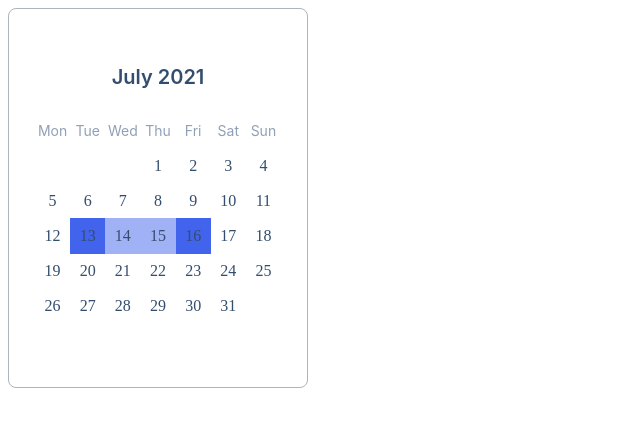
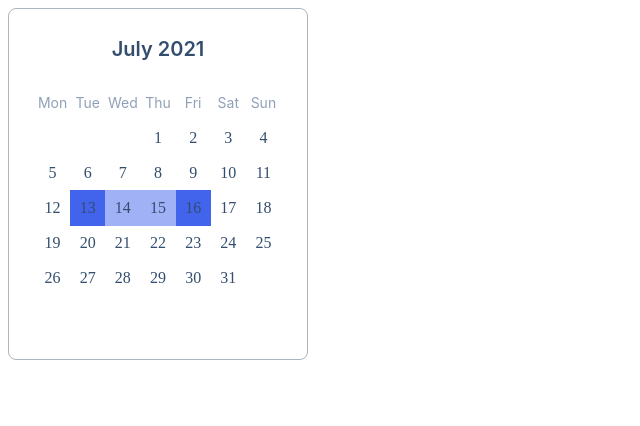
Before and after one commit to js-tasks-ru/htmlcss-20210708_warma2d, a website: page 05-lection3/03-calendar/index.html in a window 1280 px wide. Shown: the whole page, without its empty margins (0-640 px from the left). Drawn offline with Linux system fonts and the light colour scheme.

Commit message:
deleted extra padding; replaced padding-bottom to margin-bottom;

```diff
--- a/05-lection3/03-calendar/calendar.css
+++ b/05-lection3/03-calendar/calendar.css
@@ -18,9 +18,7 @@
     font-size: 20px;
     line-height: 24px;
     color:var(--black-2);
-
-    padding-top: 28px;
-    padding-bottom: 24px;
+    margin-bottom: 24px;
 }
 
 .calendar__wrapper {
```
